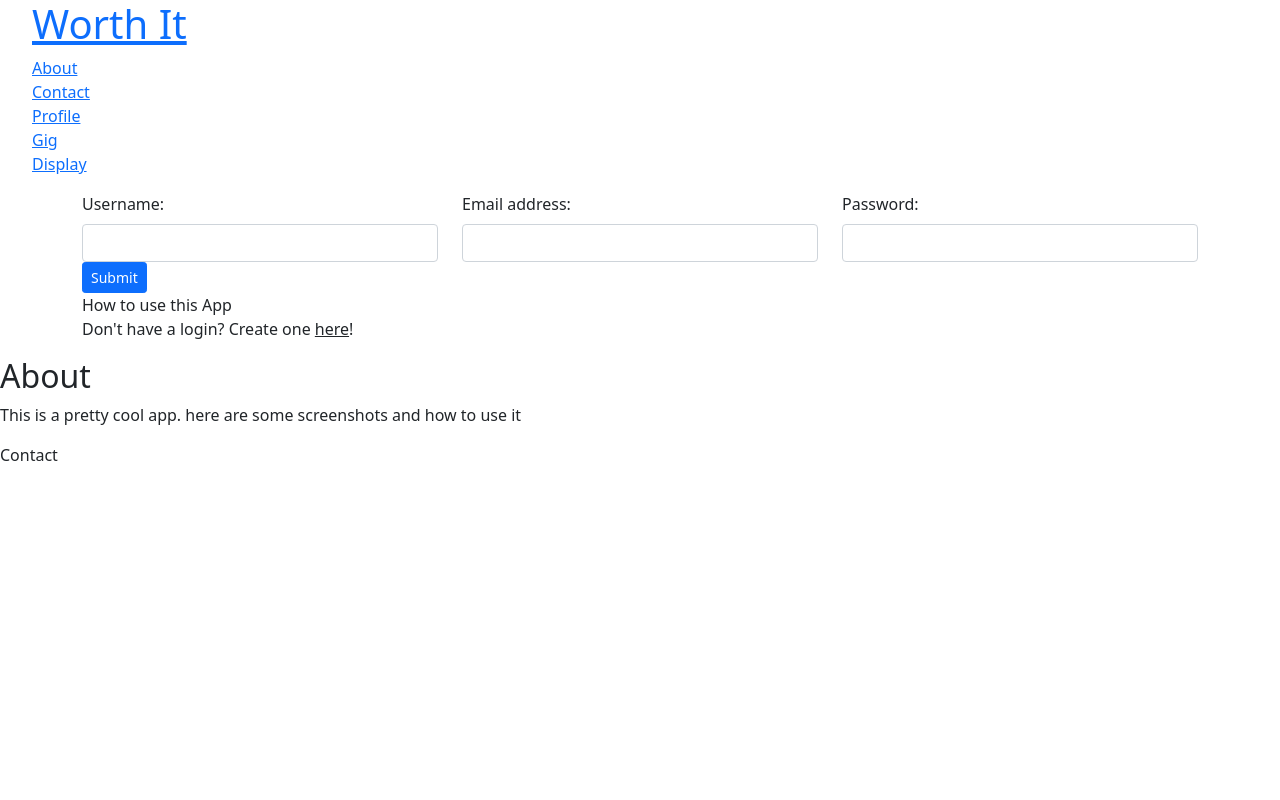
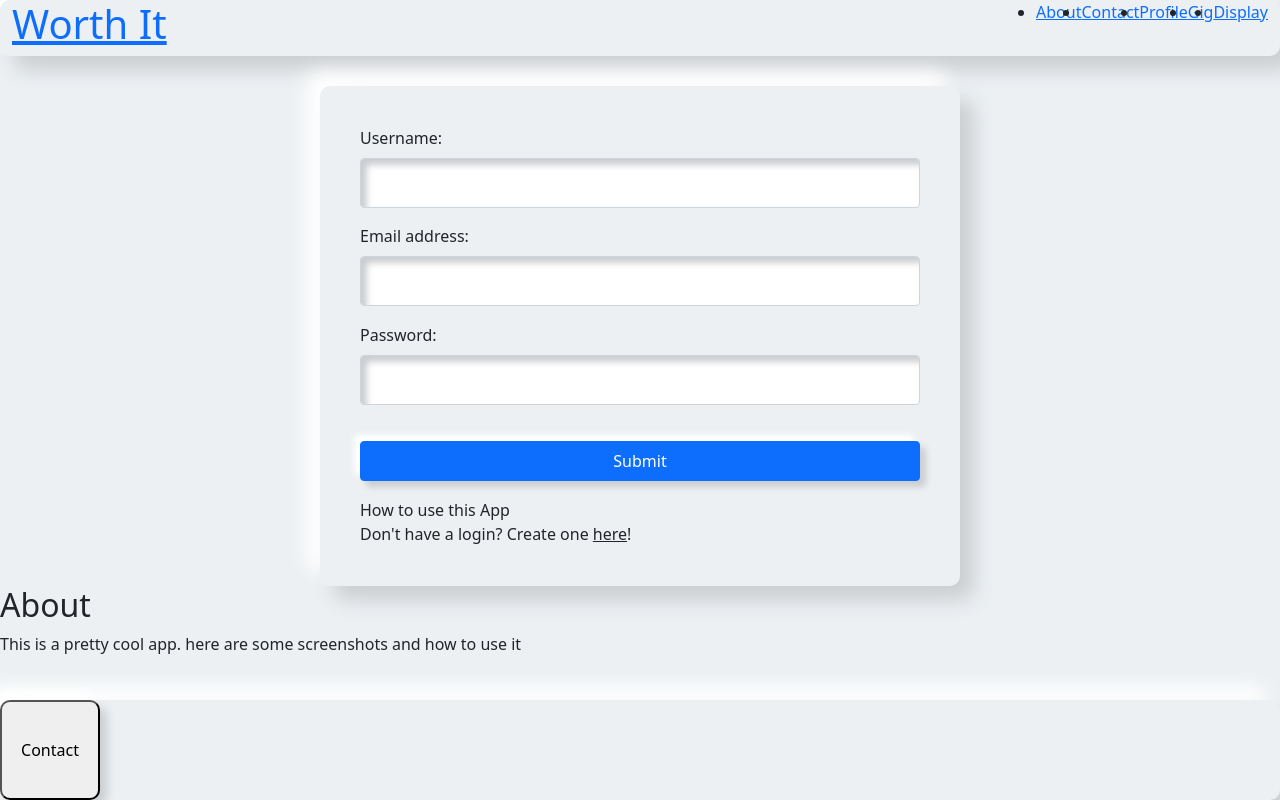
Before and after one commit to Hone12345678/worthIt, a React (Create React App) app in the folder client/: page / in a window 1280 px wide. Built offline with nearby package versions, Linux system fonts and the light colour scheme.

Commit message:
add neumorphism styling to login page

```diff
--- a/client/src/App.css
+++ b/client/src/App.css
@@ -24,6 +24,89 @@
   color: white;
 }
 
+header nav {
+  list-style: none;
+}
+
+.bg-background {
+  background-color: #ecf0f3;
+}
+
+.neu {
+  position: relative;
+  width: 350px;
+  height: 500px;
+  border-radius: 10px;
+  padding: 40px;
+  box-sizing: border-box;
+  background: #ecf0f3;
+  box-shadow: 14px 14px 20px #cbced1, -14px -14px 20px white;
+}
+
+.neu-input {
+  background: #ecf0f3;
+  padding: 10px;
+  padding-left: 20px;
+  height: 50px;
+  font-size: 14px;
+  border-radius: 10px;
+  box-shadow: inset 6px 6px 6px #cbced1, inset -6px -6px 6px white;
+}
+
+/* .neu:hover {
+  box-shadow: inset 6px 6px 6px #cbced1, inset -6px -6px 6px white;
+} */
+
+.neu-header {
+  position: relative;
+  box-sizing: border-box;
+  background: #ecf0f3;
+  border-radius: 10px;
+  box-shadow: 14px 14px 20px #cbced1, -14px -14px 20px white;
+  margin-bottom: 30px;
+}
+
+.neu-footer {
+  position: relative;
+  box-sizing: border-box;
+  background: #ecf0f3;
+  border-radius: 10px;
+  box-shadow: 14px 14px 20px #cbced1, -14px -14px 20px white;
+  position: fixed;
+    bottom: 0;
+    width: 100%;
+}
+
+.neu-footer-btn {
+  height: 100px;
+  width: 100px;
+  margin: auto;
+  border-radius: 10%;
+  box-sizing: border-box;
+  box-shadow: 7px 7px 10px #cbced1, -7px -7px 10px white;
+}
+
+.neu-footer-btn:hover {
+  /* box-shadow: none; */
+  box-shadow: inset 6px 6px 6px #cbced1, inset -6px -6px 6px white;
+}
+
+.neu-button {
+  color: white;
+  margin-top: 20px;
+  background: #1DA1F2;
+  height: 40px;
+  border-radius: 10px;
+  cursor: pointer;
+  font-weight: 900;
+  box-shadow: 6px 6px 6px #cbced1, -6px -6px 6px white;
+  transition: 0.5s;
+}
+
+.neu-button:hover {
+  box-shadow: none;
+}
+
 .App-link {
   color: #61dafb;
 }
--- a/client/src/App.js
+++ b/client/src/App.js
@@ -46,13 +46,13 @@ function App() {
   }
 
   return (
-    <div>
-      <Header
+    <div className='bg-background'>
+      <Header className="text-light"
         setCurrentComponent={setCurrentComponent}
         currentComponent={currentComponent}
       ></Header>
 
-      <div>
+      <div className='justify-content-center'>
         <RenderComponent/>
         {currentComponent === "login" && <Login />}
         {currentComponent === "about" && <About />}
--- a/client/src/components/Footer/index.js
+++ b/client/src/components/Footer/index.js
@@ -8,8 +8,8 @@ function Footer(props) {
   }
 
   return (
-    <footer>
-      <button onClick={contactHandler}>Contact</button>
+    <footer className='neu-footer'>
+      <button className='neu-footer-btn' onClick={contactHandler}>Contact</button>
     </footer>
   );
 }
--- a/client/src/components/Header/index.js
+++ b/client/src/components/Header/index.js
@@ -8,10 +8,9 @@ function Header(props) {
 
 
   return (
-    <header>
-      <nav className="">
-        <ul className="">
-          <h1 className="">
+    <header className="neu-header container mw-100">
+      <nav className="d-flex flex-row">
+          <h1 className="col">
             <a
               data-testid="link"
               href="/worthIt"
@@ -19,7 +18,7 @@ function Header(props) {
               Worth It
             </a>
           </h1>
-          <div className="">
+        <ul className="d-flex flex-row">
           <li className="">
             <a
               data-testid="about"
@@ -70,7 +69,6 @@ function Header(props) {
               Display
             </a>
           </li>
-          </div>
         </ul>
       </nav>
     </header>
--- a/client/src/components/Login/index.js
+++ b/client/src/components/Login/index.js
@@ -21,22 +21,20 @@ function ContactForm(props) {
   };
 
   return (
-    <Form className="container mb-3"  id="login-form" onSubmit={handleSubmit}>
-      <div className="row">
-        <Form.Group className="col">
+    <Form className="col-6 mx-auto neu d-grid gap-3" id="login-form" onSubmit={handleSubmit}>
+        <Form.Group className="">
           <Form.Label htmlFor="username">Username:</Form.Label>
-          <Form.Control type="text" name="username" defaultValue={''} />
+          <Form.Control className="neu-input" type="text" name="username" defaultValue={''} />
         </Form.Group>
-        <Form.Group className="col">
+        <Form.Group>
           <Form.Label htmlFor="email">Email address:</Form.Label>
-          <Form.Control type="email" name="email" defaultValue={''} />
+          <Form.Control className="neu-input" type="email" name="email" defaultValue={''} />
         </Form.Group>
-        <Form.Group className="col">
+        <Form.Group>
           <Form.Label htmlFor="password">Password:</Form.Label>
-          <Form.Control type="password" defaultValue={''} />
+          <Form.Control className="neu-input" type="password" defaultValue={''} />
         </Form.Group>
-      </div >
-        <Button className="btn-sm" variant="primary" type="submit">Submit</Button>
+        <Button variant="primary" className="neu-button" type="submit">Submit</Button>
         <div>
           <a onClick={aboutHandler}>How to use this App</a>
           <br />
--- a/client/src/index.css
+++ b/client/src/index.css
@@ -1,8 +1,11 @@
-@tailwind base;
-@tailwind components;
-@tailwind utilities;
+html {
+  max-height: 100%;
+  background: #ecf0f3;
+}
 
-/* body {
+body {
+  max-height: 100%;
+  background: #ecf0f3;
   margin: 0;
   font-family: -apple-system, BlinkMacSystemFont, 'Segoe UI', 'Roboto', 'Oxygen',
     'Ubuntu', 'Cantarell', 'Fira Sans', 'Droid Sans', 'Helvetica Neue',
@@ -14,4 +17,4 @@
 code {
   font-family: source-code-pro, Menlo, Monaco, Consolas, 'Courier New',
     monospace;
-} */
+}
```
